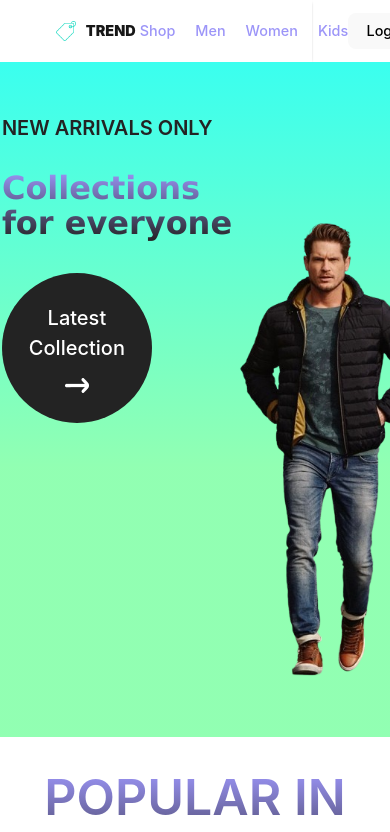
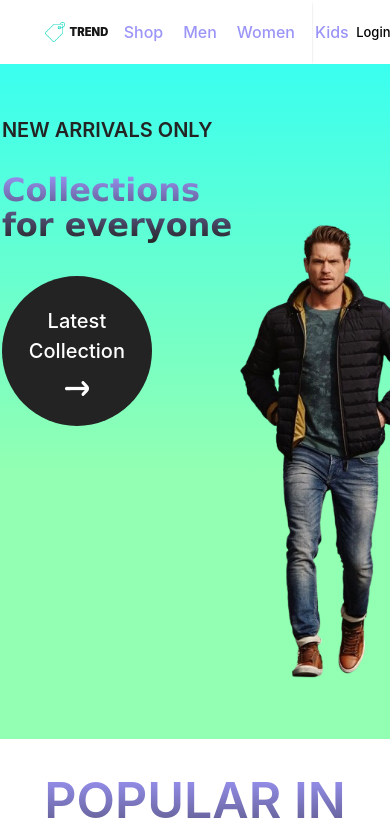
Before and after one commit to DontStopPrograming/e-commerce-clothing, a React (Vite) app: page / in a window 390 px wide. Shown: the top 832 px of the page. Built offline with nearby package versions, Linux system fonts and the light colour scheme.

Commit message:
error fixed responsive nav

```diff
--- a/src/components/Navbar/Navbar.jsx
+++ b/src/components/Navbar/Navbar.jsx
@@ -31,7 +31,9 @@ export const Navbar = () => {
                 <Link to='/login'> <button> Login </button> </Link>
                 <Link to='/cart'>  <img src={cart_icon} alt="" /> </Link>
 
-                <div className='nav-cart-count'> {getTotalCartItems()} </div>
+                <div className='nav-cart-count'>
+                    {getTotalCartItems()}
+                </div>
             </div>
         </div>
 
--- a/src/components/Navbar/navbar.css
+++ b/src/components/Navbar/navbar.css
@@ -83,14 +83,17 @@
     }
 
     .nav-menu li {
-        font-size: 0.90rem;
-        gap: 10px;
+        font-size: 1rem;
         margin-left: 20px;
     }
 
 
     .nav-login-cart {
         font-size: 0.90rem;
+    }
+
+    .nav-logo {
+        gap: 5px;
     }
 
     .nav-login-cart img {
@@ -105,7 +108,22 @@
     }
 
     .nav-logo p {
-        font-size: 0.90rem;
+        font-size: 0.70rem;
 
     }
+
+    .nav-cart-count {
+        width: 20px;
+        height: 20px;
+
+
+    }
+
+
+    .nav-login-cart {
+        gap: 10px;
+    }
+
+
+
 }
--- a/src/index.css
+++ b/src/index.css
@@ -71,6 +71,11 @@ button:focus-visible {
   }
 
   button {
-    background-color: #f9f9f9;
+    border-radius: 8px;
+    border: 1px solid transparent;
+    padding: 0.50em;
+    font-size: 0.9em;
+    background-color: #ffffff;
+
   }
 }
```
